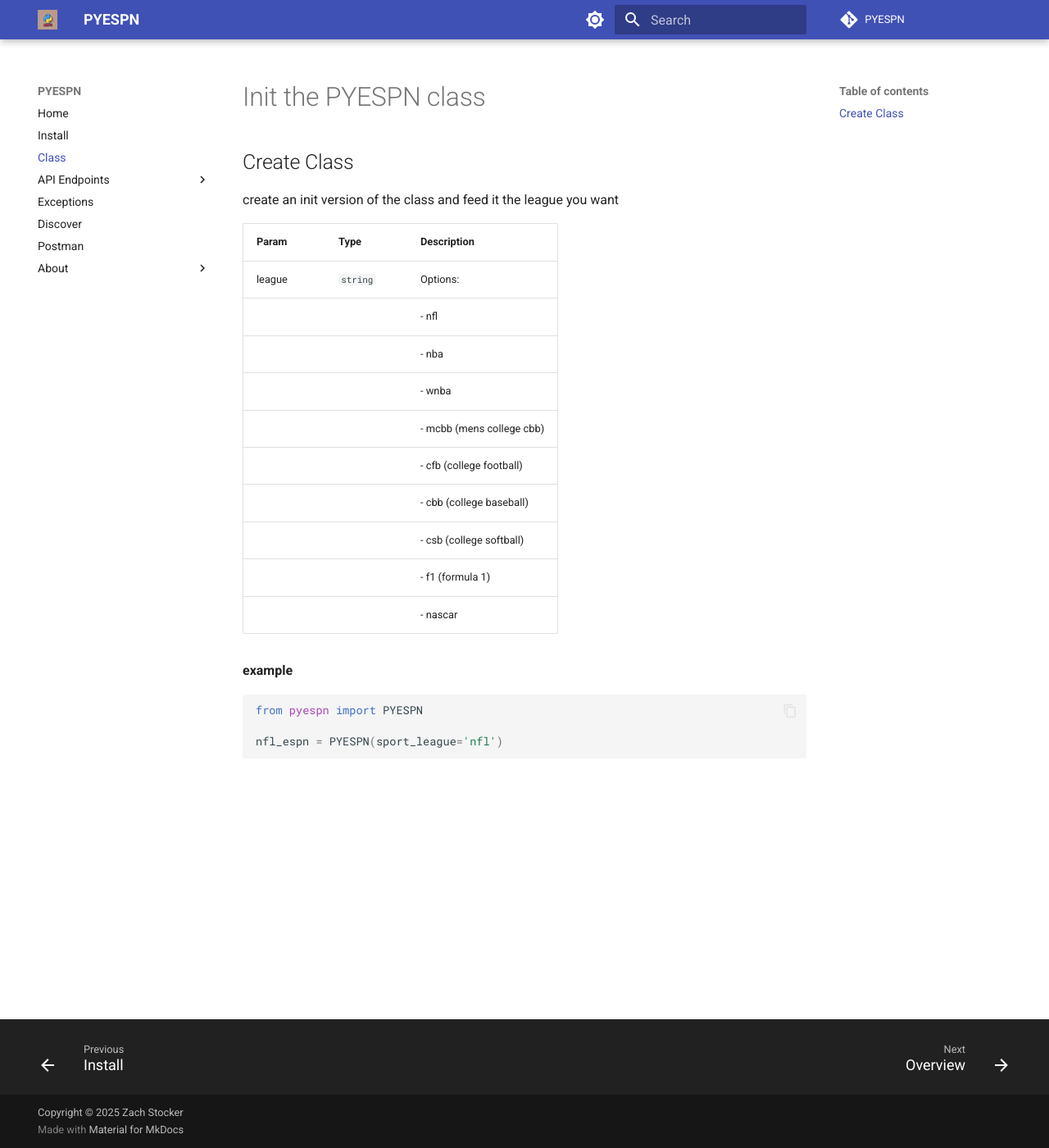
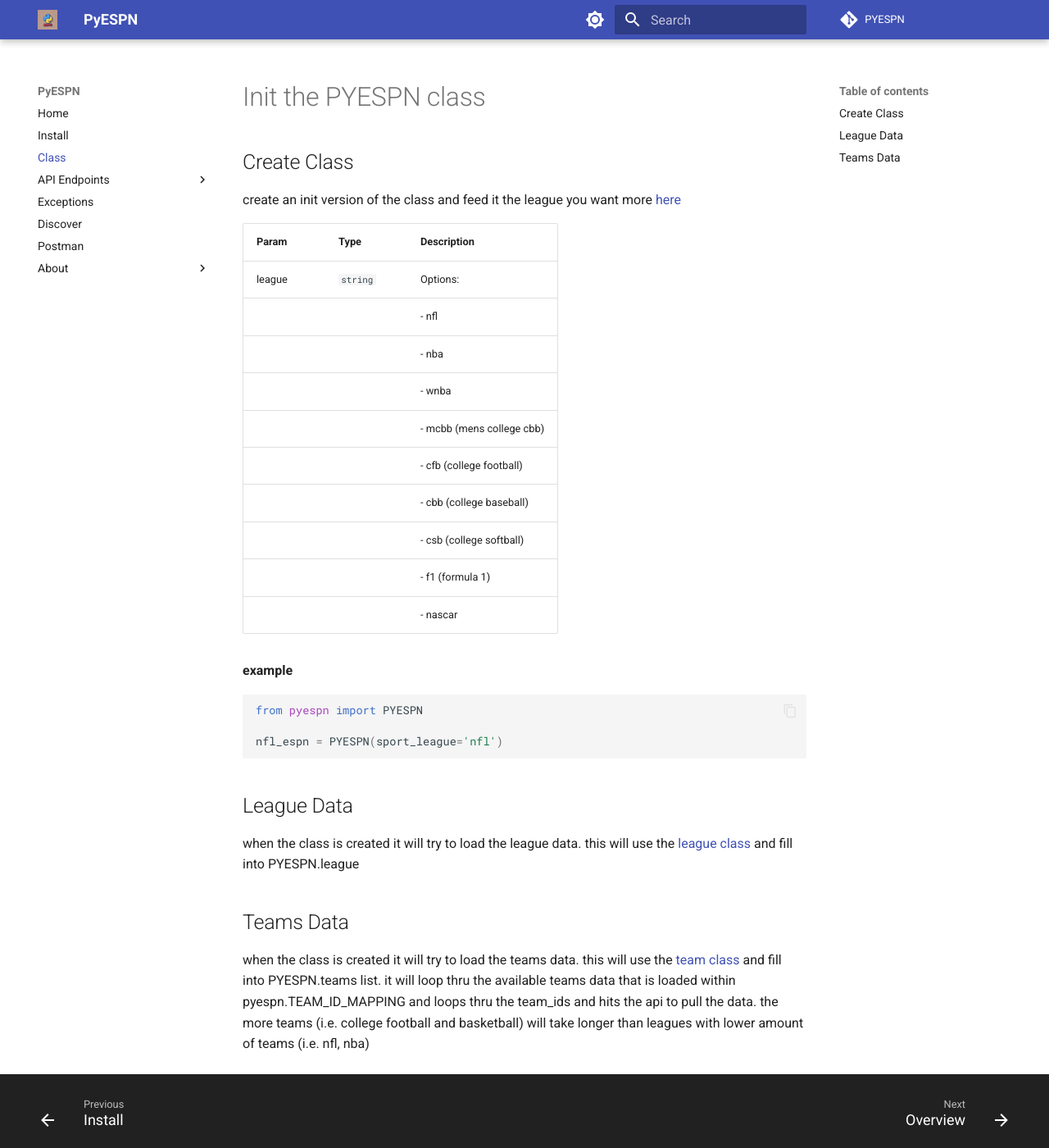
Before and after one commit to EnderLocke/pyespn, an MkDocs documentation site: the page built from docs/use.md, in a window 1280 px wide and 1400 px high. Shown: the whole window at 82% size. Built offline with MkDocs 1.6.1 and Material for MkDocs 9.7.7, drawn with Linux system fonts in a browser that asks for light colours; comment, search, counter and statistics services are not loaded.

Commit message:
updating documentation

````diff
--- a/docs/use.md
+++ b/docs/use.md
@@ -1,7 +1,7 @@
 # Init the PYESPN class
 
 ## Create Class
-create an init version of the class and feed it the league you want
+create an init version of the class and feed it the league you want more [here](sports_available.md)
 
 | Param   | Type               | Description               |
 |---------|--------------------|---------------------------|
@@ -22,5 +22,14 @@
 from pyespn import PYESPN
 
 nfl_espn = PYESPN(sport_league='nfl')
+```
 
-```
+## League Data
+when the class is created it will try to load the league data. this will use the
+[league class](classes%2Fleague_class.md) and fill into PYESPN.league
+
+## Teams Data
+when the class is created it will try to load the teams data. this will use the
+[team class](classes%2Fteams_class.md) and fill into PYESPN.teams list. it will loop thru the available teams data that is
+loaded within pyespn.TEAM_ID_MAPPING and loops thru the team_ids and hits the api to pull the data. the more teams
+(i.e. college football and basketball) will take longer than leagues with lower amount of teams (i.e. nfl, nba)
--- a/mkdocs.yml
+++ b/mkdocs.yml
@@ -1,4 +1,4 @@
-site_name: PYESPN
+site_name: PyESPN
 
 nav:
   - Home: index.md
````
Also changed, not shown: docs/index.md (+1 -1 lines), docs/classes/league_class.md (added).
